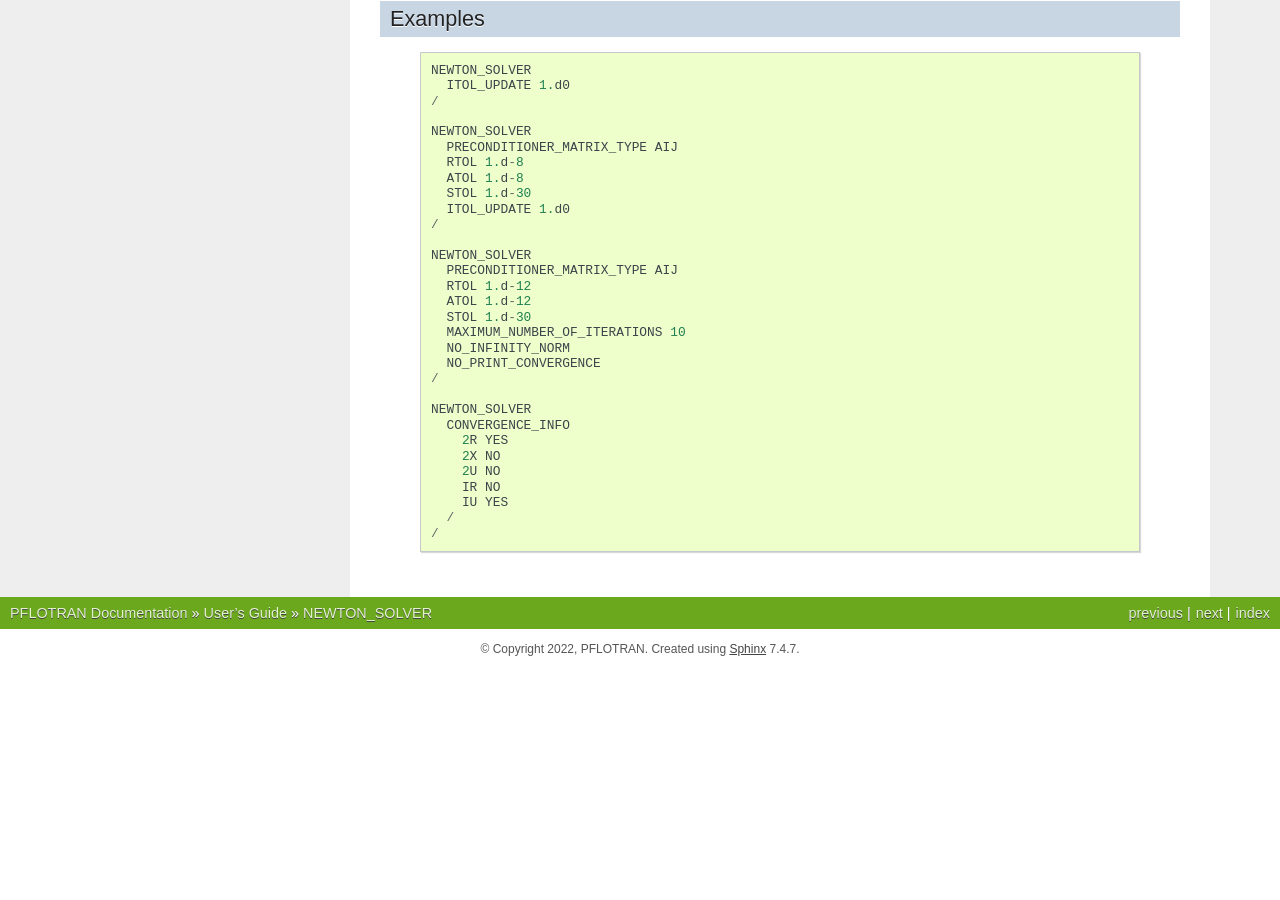
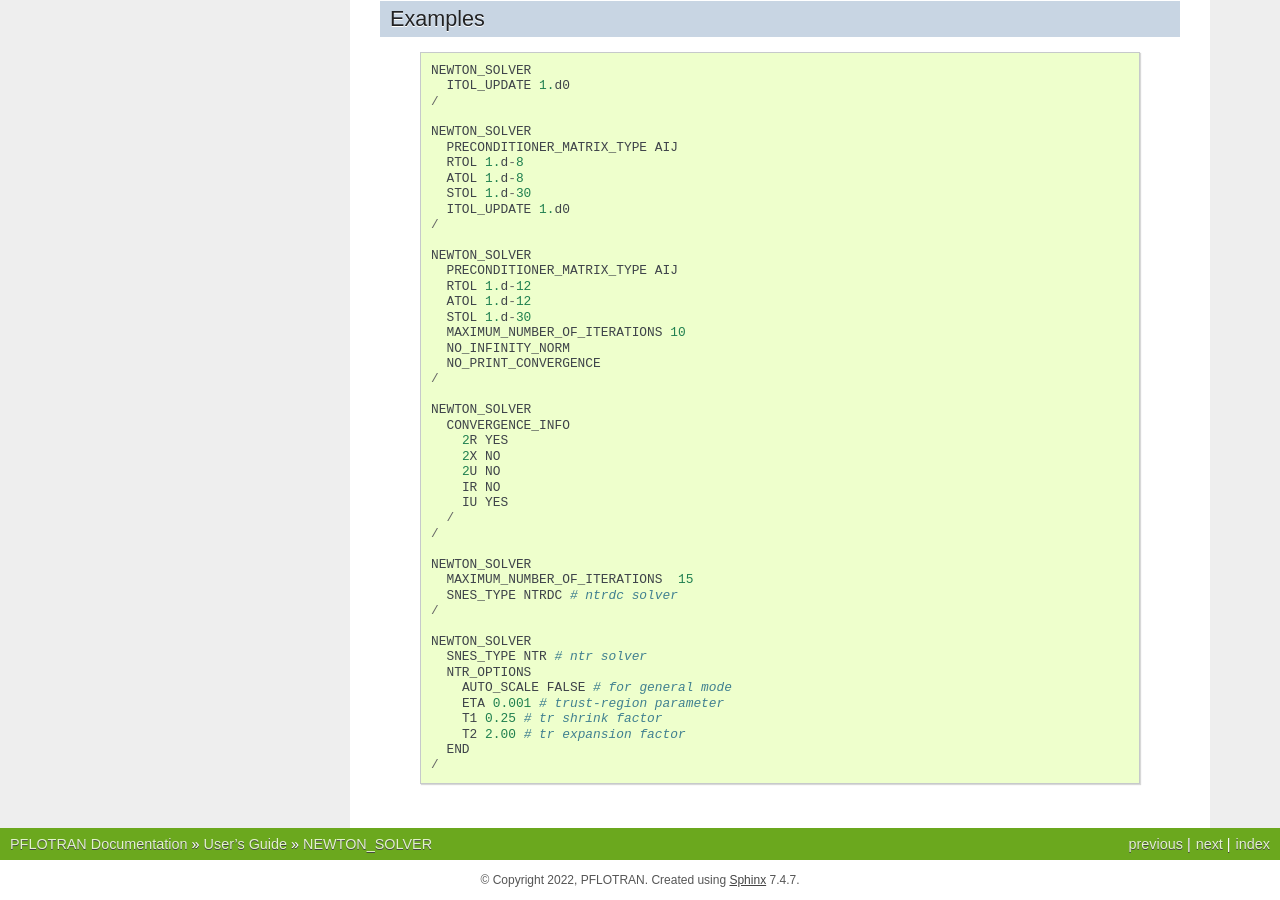
Before and after one commit to Miracloon/pflotran-documentation, a Sphinx documentation site: the page built from source/user_guide/cards/subsurface/newton_solver_card.rst, in a window 1280 px wide and 900 px high, scrolled down 605 px. Built offline with Sphinx 7.4.7, drawn with Linux system fonts in a browser that asks for light colours; before the commit the page ends 1274 px from its top, so only the background shows below that.

Commit message:
manual updated for NTRDC solver

```diff
--- a/source/user_guide/cards/raw_txt/simulation/simulation_general.txt
+++ b/source/user_guide/cards/raw_txt/simulation/simulation_general.txt
@@ -7,3 +7,7 @@ ISOTHERMAL
 
 NO_AIR
  Disables the gas component mass conservation equation.
+
+NEWTONTRDC_HOLD_INNER_ITERATIONS
+ @EXPERT
+ If your simulation expects many state changes throughout the simulation, NEWTONTRDC_HOLD_INNER_ITERATIONS is recommended.
--- a/source/user_guide/cards/simulation/subsurface_flow_modes/general_card.rst
+++ b/source/user_guide/cards/simulation/subsurface_flow_modes/general_card.rst
@@ -56,6 +56,7 @@ Examples
          ISOTHERMAL
          TWO_PHASE_STATE_ENERGY_DOF TEMPERATURE
          ARITHMETIC_GAS_DIFFUSIVE_DENSITY
+         NEWTONTRDC_HOLD_INNER_ITERATIONS
        /
      /
    /
--- a/source/user_guide/cards/subsurface/newton_solver_card.rst
+++ b/source/user_guide/cards/subsurface/newton_solver_card.rst
@@ -56,3 +56,18 @@ Examples
       IU YES
     /
   /
+
+  NEWTON_SOLVER
+    MAXIMUM_NUMBER_OF_ITERATIONS  15
+    SNES_TYPE NTRDC # ntrdc solver
+  /
+
+  NEWTON_SOLVER
+    SNES_TYPE NTR # ntr solver
+    NTR_OPTIONS
+      AUTO_SCALE FALSE # for general mode
+      ETA 0.001 # trust-region parameter
+      T1 0.25 # tr shrink factor
+      T2 2.00 # tr expansion factor
+    END
+  /
```
Also changed, not shown: source/user_guide/cards/raw_txt/newton/newton.txt (+17 -0 lines).
